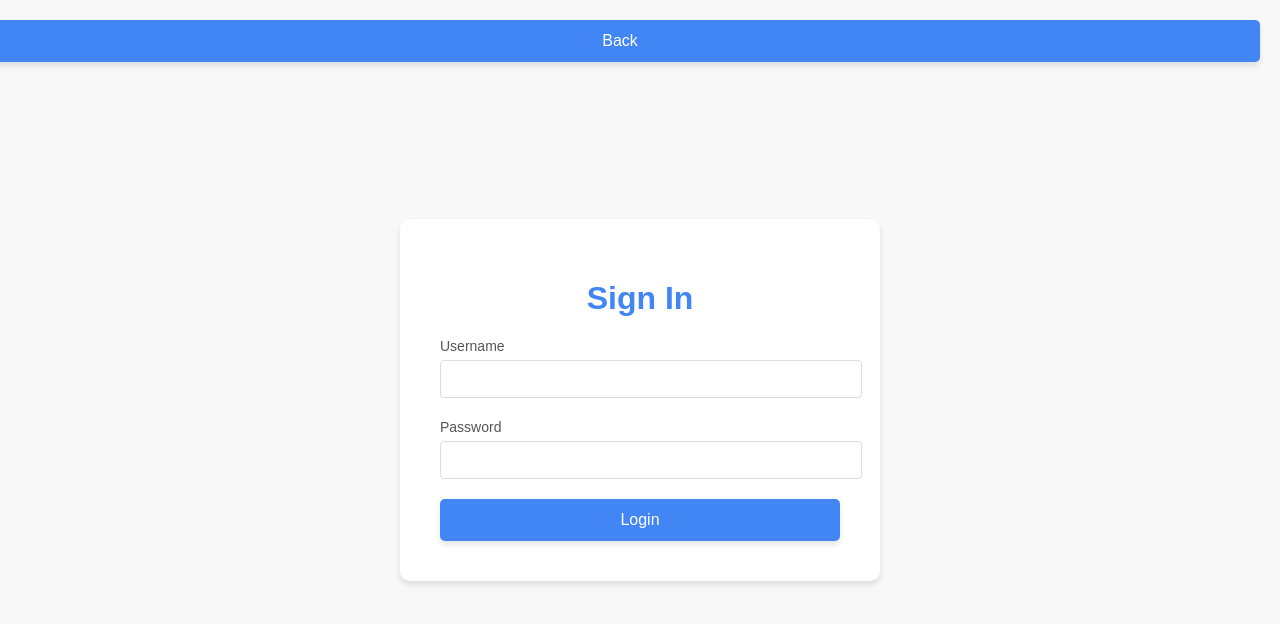
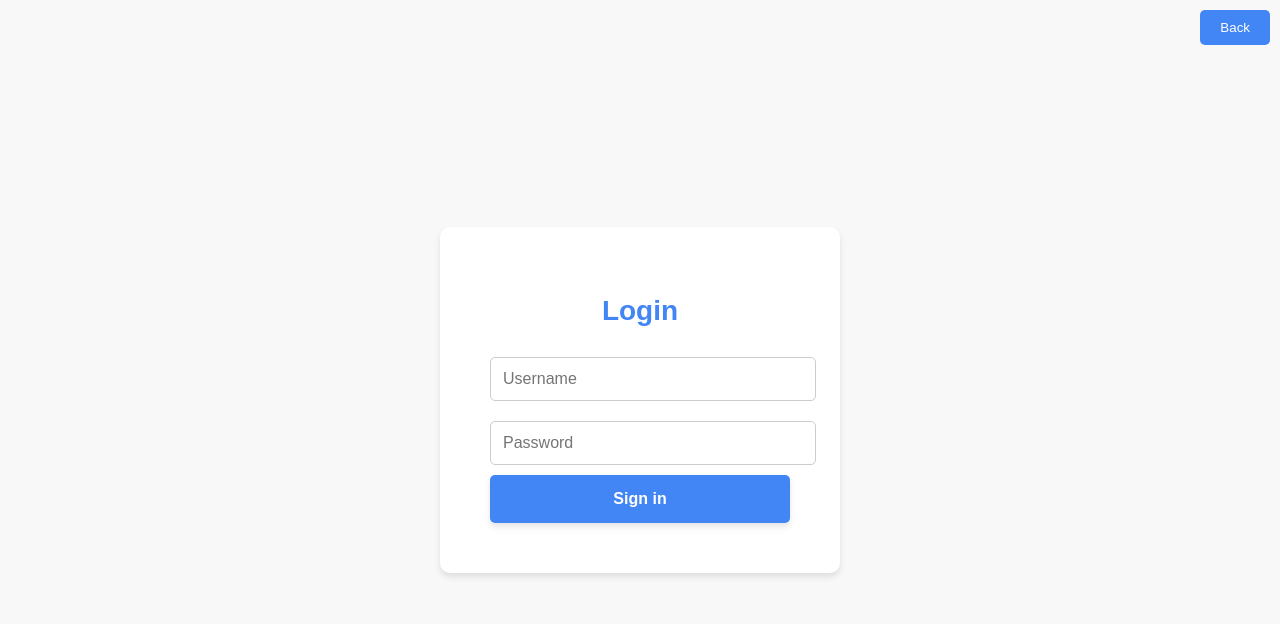
Before and after one commit to NHEL360/intrusion-detection, a Flask app: page /login in a window 1280 px wide. Shown: the top 624 px of the page. Run offline with Flask 3, Linux system fonts and the light colour scheme.

Commit message:
added update design and buttons

```diff
--- a/Templates/home.html
+++ b/Templates/home.html
@@ -16,7 +16,6 @@
             position: relative;
         }
 
-        /* Container for the content */
         .container {
             text-align: center;
             padding: 50px;
@@ -37,7 +36,6 @@
             margin-bottom: 30px;
         }
 
-        /* Button Style */
         .sign-in-btn {
             background-color: #4285F4;
             color: white;
@@ -72,7 +70,6 @@
         <h1>Welcome to the Home Page!</h1>
         <p>Welcome to our website. Please log in to continue.</p>
 
-        <!-- Sign in Button -->
         <a href="{{ url_for('login') }}">
             <button class="sign-in-btn">Sign in</button>
         </a>
--- a/Templates/login.html
+++ b/Templates/login.html
@@ -16,118 +16,86 @@
             position: relative;
         }
 
-        /* Back Button */
-        .back-btn {
-            position: absolute;
-            top: 20px;
-            right: 20px;
+        .login-container {
+            text-align: center;
+            padding: 50px;
+            background-color: white;
+            border-radius: 10px;
+            box-shadow: 0px 4px 6px rgba(0, 0, 0, 0.1);
+            width: 300px;
+        }
+
+        h1 {
+            color: #4285F4;
+            font-size: 28px;
+            margin-bottom: 20px;
+        }
+
+        .input-field {
+            width: 100%;
+            padding: 12px;
+            margin: 10px 0;
+            border-radius: 5px;
+            border: 1px solid #ccc;
+            font-size: 16px;
+        }
+
+        .login-btn {
             background-color: #4285F4;
             color: white;
             border: none;
-            padding: 12px 20px;
+            padding: 15px 40px;
+            font-size: 16px;
+            font-weight: bold;
             border-radius: 5px;
-            font-size: 16px;
             cursor: pointer;
+            transition: all 0.2s ease;
             box-shadow: 0px 4px 6px rgba(0, 0, 0, 0.1);
-            transition: all 0.2s ease;
+            width: 100%;
+        }
+
+        .login-btn:hover {
+            background-color: #357AE8;
+            box-shadow: 0px 4px 6px rgba(0, 0, 0, 0.2);
+            transform: translateY(-2px);
+        }
+
+        .login-btn:focus {
+            outline: none;
+        }
+
+        .login-btn:active {
+            transform: translateY(0);
+        }
+
+        .back-btn {
+            position: absolute;
+            top: 10px;
+            right: 10px;
+            background-color: #4285F4;
+            color: white;
+            border: none;
+            padding: 10px 20px;
+            border-radius: 5px;
+            cursor: pointer;
         }
 
         .back-btn:hover {
             background-color: #357AE8;
-            box-shadow: 0px 6px 8px rgba(0, 0, 0, 0.2);
-            transform: translateY(-2px);
-        }
-
-        .container {
-            width: 100%;
-            max-width: 400px;
-            background-color: white;
-            padding: 40px;
-            border-radius: 10px;
-            box-shadow: 0px 4px 6px rgba(0, 0, 0, 0.1);
-        }
-
-        h1 {
-            text-align: center;
-            color: #4285F4;
-            margin-bottom: 20px;
-        }
-
-        .form-group {
-            margin-bottom: 15px;
-        }
-
-        label {
-            font-size: 14px;
-            color: #555;
-        }
-
-        input[type="text"], input[type="password"] {
-            width: 100%;
-            padding: 10px;
-            margin: 5px 0;
-            border: 1px solid #ddd;
-            border-radius: 4px;
-            font-size: 14px;
-        }
-
-        button {
-            width: 100%;
-            padding: 12px;
-            background-color: #4285F4;
-            color: white;
-            border: none;
-            border-radius: 5px;
-            font-size: 16px;
-            cursor: pointer;
-            transition: all 0.2s ease;
-            box-shadow: 0px 4px 6px rgba(0, 0, 0, 0.1);
-        }
-
-        button:hover {
-            background-color: #357AE8;
-            box-shadow: 0px 6px 8px rgba(0, 0, 0, 0.2);
-            transform: translateY(-2px);
-        }
-
-        .flash-message {
-            color: red;
-            text-align: center;
-            margin-bottom: 10px;
         }
     </style>
 </head>
 <body>
 
-    <!-- Back Button -->
-    <button class="back-btn" onclick="window.location.href='/'">Back</button>
+    <button class="back-btn" onclick="window.location.href='{{ url_for('home') }}'">Back</button>
 
-    <div class="container">
-        <h1>Sign In</h1>
-
-        <!-- Display flash messages -->
-        {% with messages = get_flashed_messages() %}
-        {% if messages %}
-            <div class="flash-message">
-                <ul>
-                    {% for message in messages %}
-                    <li>{{ message }}</li>
-                    {% endfor %}
-                </ul>
-            </div>
-        {% endif %}
-        {% endwith %}
+    <div class="login-container">
+        <h1>Login</h1>
 
         <form method="POST">
-            <div class="form-group">
-                <label for="username">Username</label>
-                <input type="text" name="username" id="username" required>
-            </div>
-            <div class="form-group">
-                <label for="password">Password</label>
-                <input type="password" name="password" id="password" required>
-            </div>
-            <button type="submit">Login</button>
+            <input class="input-field" type="text" name="username" placeholder="Username" required>
+            <input class="input-field" type="password" name="password" placeholder="Password" required>
+            <button class="login-btn" type="submit">Sign in</button>
         </form>
     </div>
 
--- a/app.py
+++ b/app.py
@@ -1,52 +1,44 @@
 from flask import Flask, render_template, request, redirect, url_for, session, flash
 import time
-from werkzeug.security import generate_password_hash, check_password_hash  # For secure password storage
 
 app = Flask(__name__)
 app.secret_key = 'supersecretkey'
 
 # Simulating a simple "database" for users and roles
 users_db = {
-    "admin": {"password": generate_password_hash("admin123"), "role": "admin", "failed_attempts": 0, "last_failed_time": 0},
-    "user1": {"password": generate_password_hash("user123"), "role": "user", "failed_attempts": 0, "last_failed_time": 0},
-    "user2": {"password": generate_password_hash("password123"), "role": "user", "failed_attempts": 0, "last_failed_time": 0}
+    "admin": {"password": "admin123", "role": "admin", "failed_attempts": 0, "last_failed_time": 0},
+    "user1": {"password": "user123", "role": "user", "failed_attempts": 0, "last_failed_time": 0},
+    "user2": {"password": "password123", "role": "user", "failed_attempts": 0, "last_failed_time": 0}
 }
 
-# Maximum allowed failed login attempts and lockout time
 MAX_FAILED_ATTEMPTS = 3
-LOCKOUT_TIME = 60  # Time in seconds for lockout (1 minute)
+LOCKOUT_TIME = 60  # 1 minute
 
-# Home route (root URL)
 @app.route("/")
 def home():
-    return render_template("home.html")  # Render an HTML template for the home page
+    return render_template("home.html")
 
-# Login page
 @app.route("/login", methods=["GET", "POST"])
 def login():
     if request.method == "POST":
         username = request.form['username']
         password = request.form['password']
 
-        # Check if the user exists
         if username in users_db:
             user = users_db[username]
             current_time = time.time()
 
-            # Check if account is locked due to too many failed attempts
             if user["failed_attempts"] >= MAX_FAILED_ATTEMPTS and current_time - user["last_failed_time"] < LOCKOUT_TIME:
                 flash("Account is locked due to too many failed attempts. Please try again later.")
                 return redirect(url_for('login'))
 
-            # Validate credentials using password hash
-            if check_password_hash(user["password"], password):
+            if user["password"] == password:
                 session['user'] = username
                 session['role'] = user['role']
-                user["failed_attempts"] = 0  # Reset failed attempts on successful login
+                user["failed_attempts"] = 0
                 flash("Login successful!")
                 return redirect(url_for('dashboard'))
             else:
-                # Increment failed attempts and set lockout time
                 user["failed_attempts"] += 1
                 user["last_failed_time"] = current_time
                 flash("Invalid credentials. Please try again.")
@@ -57,7 +49,38 @@ def login():
 
     return render_template('login.html')
 
-# Additional routes and logic for dashboards...
+
+@app.route("/dashboard")
+def dashboard():
+    if 'user' in session:
+        if session['role'] == 'admin':
+            return redirect(url_for('admin_dashboard'))
+        else:
+            return redirect(url_for('user_dashboard'))
+    return redirect(url_for('login'))
+
+
+@app.route("/admin")
+def admin_dashboard():
+    if 'user' in session and session['role'] == 'admin':
+        return render_template('admin_dashboard.html')
+    return redirect(url_for('login'))
+
+
+@app.route("/user")
+def user_dashboard():
+    if 'user' in session and session['role'] == 'user':
+        return render_template('user_dashboard.html')
+    return redirect(url_for('login'))
+
+
+@app.route("/logout")
+def logout():
+    session.pop('user', None)
+    session.pop('role', None)
+    flash("You have been logged out.")
+    return redirect(url_for('login'))
+
 
 if __name__ == "__main__":
     app.run(debug=True, port=5001)
```
Also changed, not shown: Templates/admin_dashboard.html (+62 -15 lines).
